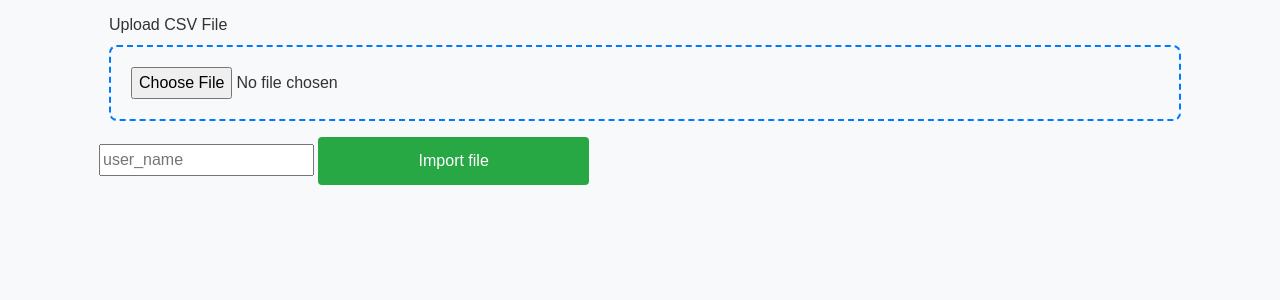
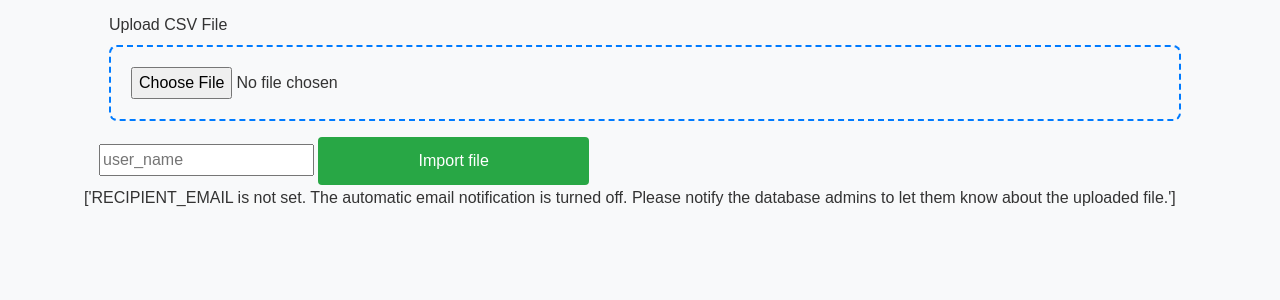
Before and after one commit to DEpt-metagenom/MetagenoMongo, a Flask app: page / in a window 1280 px wide. Shown: the part 226-526 px from the top of the page. Run offline with Flask 3, Linux system fonts and the light colour scheme; some libraries are stand-ins or nearby versions.

Commit message:
refactor: change the variable for errors

```diff
--- a/flask-version/metagenomongo/app.py
+++ b/flask-version/metagenomongo/app.py
@@ -7,6 +7,7 @@ import datetime
 import subprocess
 import hashlib
 from werkzeug.datastructures import ImmutableMultiDict, MultiDict
+from collections import defaultdict
 
 import module.load as load
 import module.validation as data_validation
@@ -27,11 +28,11 @@ headers_file = os.path.join(script_dir, '.metagenomongo.csv')
 options = load.load_options(headers_file)
 fields = list(options.keys())
 
-# email env error
-email_env = ""
-if os.getenv('RECIPIENT_EMAIL') == None:
-    email_env = "RECIPIENT_EMAIL is not set. The application is turned off.\
-        You should notify the database admins to let them know about the uploaded file."
+# email env error:
+def email_env_check(errors):
+    if os.getenv('RECIPIENT_EMAIL') == None:
+        errors['warning'].append('RECIPIENT_EMAIL is not set. The automatic email notification is turned off.\
+                                 Please notify the database admins to let them know about the uploaded file.')
 
 def allowed_file(filename):
     return '.' in filename and \
@@ -122,8 +123,8 @@ def empty_check(last_data):
 @app.route('/change', methods=['POST'])
 def change():
     data_list = parse_form_data(request.form)
-    errors = []
-    values = {"default": 0}
+    errors = defaultdict(list)
+    email_env_check(errors)
     data = pd.DataFrame(data_list, columns=fields)
     data_validation.validation_all( fields, options, errors, data)
     return render_template('index_with_table.html', \
@@ -134,8 +135,8 @@ def change():
 @app.route('/addLine', methods=['POST'])
 def addLine():
     data_list = parse_form_data(request.form)
-    errors = []
-    values = {"default": 0}
+    errors = defaultdict(list)
+    email_env_check(errors)
     data = pd.DataFrame(data_list, columns=fields)
     data_validation.validation_all( fields, options, errors, data)
     new_data = data.iloc[-1]
@@ -152,9 +153,10 @@ def save():
     data_list = parse_form_data(request.form)
     user_name = request.form["user_name"]
     values = {"default": 0}
-    errors = []
+    errors = defaultdict(list)
+    email_env_check(errors)
     if not check_user(user_name):
-        errors.append({'error':'unauthorized user. Please contact the database admin'})
+        errors['fatal_error']='unauthorized user. Please contact the database admin'
         data = pd.DataFrame(data_list, columns=fields)
         return render_template('index_with_table.html', \
                     tables=[data.to_html(classes='data', header="true")], errors=errors, df=data)
@@ -181,7 +183,8 @@ def save():
 def index():
     # row, column_name, error type
     data = pd.DataFrame()
-    errors = []
+    errors = defaultdict(list)
+    email_env_check(errors)
     values = {"default": 0}
     if request.method == 'POST':
         # Handle CSV upload
@@ -194,7 +197,7 @@ def index():
                 try:
                     file.save(filepath)
                 except FileNotFoundError:
-                    errors.append({'error':'Please run it in the MetagenoMongo.'})
+                    errors['fatal_error'].append('Please run it in the MetagenoMongo.')
                     return render_template('index_with_table.html', \
                     tables=[data.to_html(classes='data', header="true")], errors=errors, df=data)
                 _, ext = os.path.splitext(file.filename)
@@ -204,8 +207,7 @@ def index():
                     df_temp = pd.read_excel(filepath, dtype=str)  # Load as strings
                 else:
                     os.remove(filepath)
-                    errors = []
-                    errors.append({'error':'Invalid file type'})
+                    errors['fatal_error'].append('Invalid file type')
                     return render_template('index_with_table.html', \
                     tables=[data.to_html(classes='data', header="true")], errors=errors, df=data)
                 # Strip whitespace from headers
@@ -222,7 +224,7 @@ def index():
                 incorrect_fields = [header for header in imported_fields if header not in fields]
                 if incorrect_fields:
                     os.remove(filepath)
-                    errors.append({"error":"Input file contains unexpected fields :::" + ",".join(incorrect_fields)})
+                    errors["fatal_error"].append("Input file contains unexpected fields :::" + ",".join(incorrect_fields))
                     return render_template('index.html', \
                     fields=fields, values=values, errors=errors)
                 else:
@@ -233,7 +235,7 @@ def index():
                 os.remove(filepath)
                 user_name = request.form["user_name"]
                 if not check_user(user_name):
-                    errors.append({'error':'unauthorized user. Please contact the database admin'})
+                    errors['fatal_error'].append('unauthorized user. Please contact the database admin')
                     return render_template('index.html', \
                     tables=[data.to_html(classes='data', header="true")], fields=fields, errors=errors, values=values, df=data)
                 return render_template('index_with_table.html', \
@@ -251,7 +253,7 @@ def index():
             user_name = request.form["user_name"]
             action = request.form["action"]
             if not check_user(user_name):
-                errors.append({'error':'unauthorized user. Please contact the database admin'})
+                errors['fatal_error'].append('unauthorized user. Please contact the database admin')
                 return render_template('index.html', \
                     tables=[data.to_html(classes='data', header="true")], fields=fields, errors=errors, values=values, df=data)
             # action = new_line or validate
@@ -260,14 +262,11 @@ def index():
                 if empty_check(new_data):
                     data.loc[len(data)] = new_data
                     data.at[len(data)-1,'sampleID'] = ''
-                    return render_template('index_with_table.html', \
-                    tables=[data.to_html(classes='data', header="true")],  errors=errors, df=data, user_name=user_name)
                 else:
-                    errors.append({'error':'No data available.'})
-                    return render_template('index_with_table.html', \
-                    tables=[data.to_html(classes='data', header="true")], errors=errors, df=data, user_name=user_name)
+                    errors['fatal_error'].append('No data available.')
             return render_template('index_with_table.html', \
                     tables=[data.to_html(classes='data', header="true")], errors=errors, df=data, user_name=user_name)
+
     return render_template('index.html', tables=[], fields=fields, errors=errors, values=values)
 
 if __name__ == '__main__':
--- a/flask-version/metagenomongo/module/validation.py
+++ b/flask-version/metagenomongo/module/validation.py
@@ -18,7 +18,7 @@ def data_assign(fields, values):
 def create_data_type_list(data_type, fields, options):
     return [field for field in fields if data_type == options[field]['datatype']]
 
-def validation_all(fields, options, results, df_temp):
+def validation_all(fields, options, errors, df_temp):
     # Remove fully empty rows
     df_temp = df_temp[~(df_temp == '').all(axis=1)]
     corrected_count = 0
@@ -103,4 +103,4 @@ def validation_all(fields, options, results, df_temp):
         # Add detailed errors
         detailed_errors = '\n'.join(invalid_date_messages + invalid_combobox_messages)
         result_text += detailed_errors
-        results.append({'error': result_text})
+        errors['fatal_error'].append(result_text)
--- a/flask-version/metagenomongo/templates/index.html
+++ b/flask-version/metagenomongo/templates/index.html
@@ -39,9 +39,6 @@
             </div>
         </div>
         <div class="result">
-            {% for result in results %}
-            <p> {{ result.error }} </p>
-            <p> {{ result.data }} </p>
-            {% endfor %}
+            {{ errors.warning }}
         </div>
 {% endblock %}
```
Also changed, not shown: flask-version/metagenomongo/templates/index_with_table.html (+3 -5 lines).
